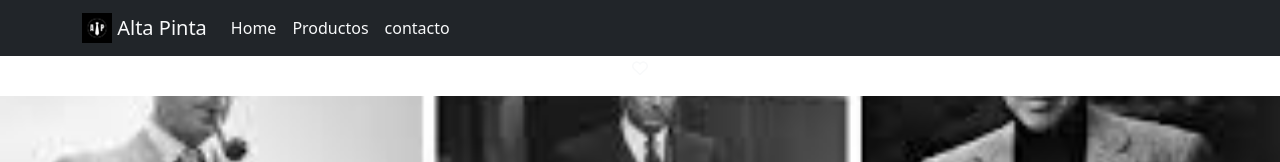
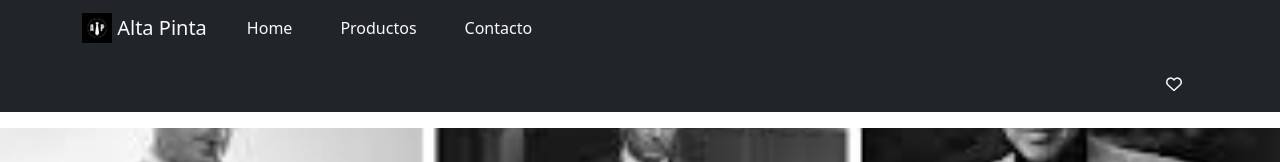
Before and after one commit to eugenia1984/reacteam, a React (Create React App) app: page / in a window 1280 px wide. Shown: the top 162 px of the page. Built offline with nearby package versions, Linux system fonts and the light colour scheme.

Commit message:
ubico el carrito de compras

```diff
--- a/src/components/header/NavbarHeader.jsx
+++ b/src/components/header/NavbarHeader.jsx
@@ -1,15 +1,14 @@
+import { Link } from "react-router-dom";
 import Container from "react-bootstrap/Container";
 import Nav from "react-bootstrap/Nav";
 import Navbar from "react-bootstrap/Navbar";
-import { Link } from "react-router-dom"
 import Logo from "./Logo.jsx";
-import ShoppingCart from "../shoppingcart/ShoppingCart.jsx";
 
 function NavbarHeader() {
   const links = [
     { to: "/", text:"Home" },
     { to: "/productos", text:"Productos" },
-    { to: "/contacto", text:"contacto" }
+    { to: "/contacto", text:"Contacto" }
   ];
 
   return (
@@ -22,7 +21,7 @@ function NavbarHeader() {
         <Navbar.Collapse id="basic-navbar-nav">
           <Nav className="me-auto">
             {links.map((link, index) => (
-              <Link key={index} className="nav-link link-light" to={link.to}>{link.text}</Link>
+              <Link key={index} className="nav-link link-light mx-3" to={link.to}>{link.text}</Link>
             ))}
           </Nav>
         </Navbar.Collapse>
--- a/src/components/shoppingcart/ShoppingCart.jsx
+++ b/src/components/shoppingcart/ShoppingCart.jsx
@@ -3,9 +3,13 @@ import { faHeart } from "@fortawesome/free-regular-svg-icons";
 
 function ShoppingCart() {
   return (
-    <p className="text-light">
-      <FontAwesomeIcon icon={faHeart} />
-    </p>
+    <div className="bg-dark">
+      <div className="container">
+        <p className="text-light  text-end p-3">
+          <FontAwesomeIcon icon={faHeart} />
+        </p>
+      </div>
+    </div>
   );
 }
 
```
